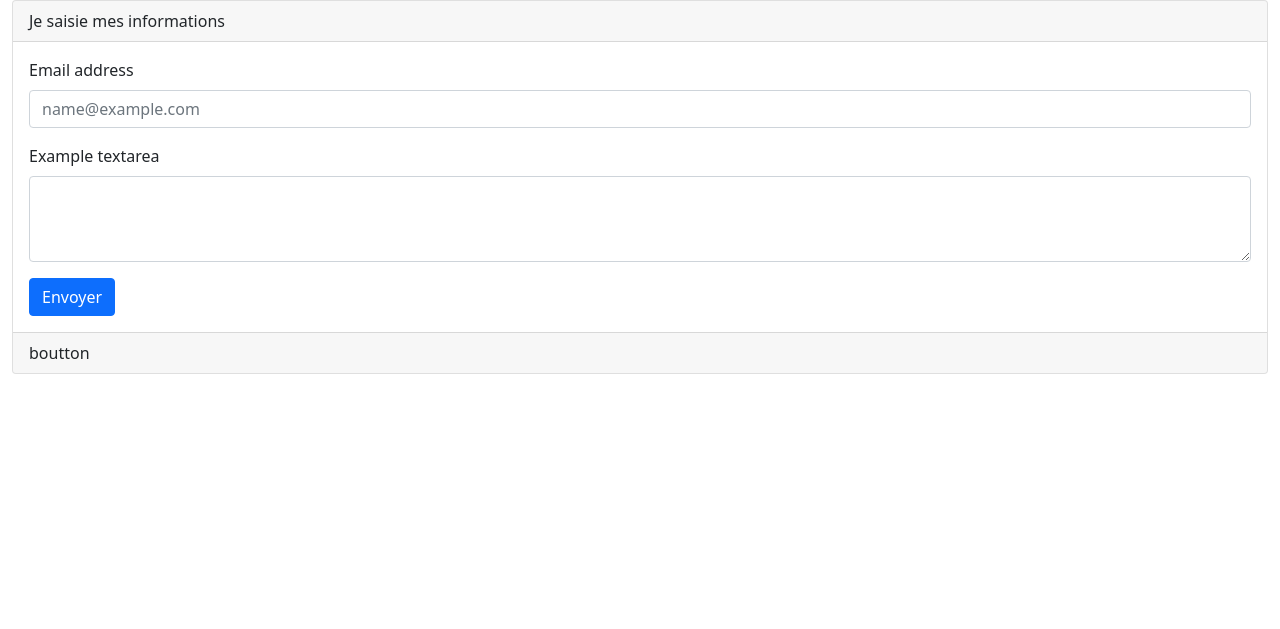
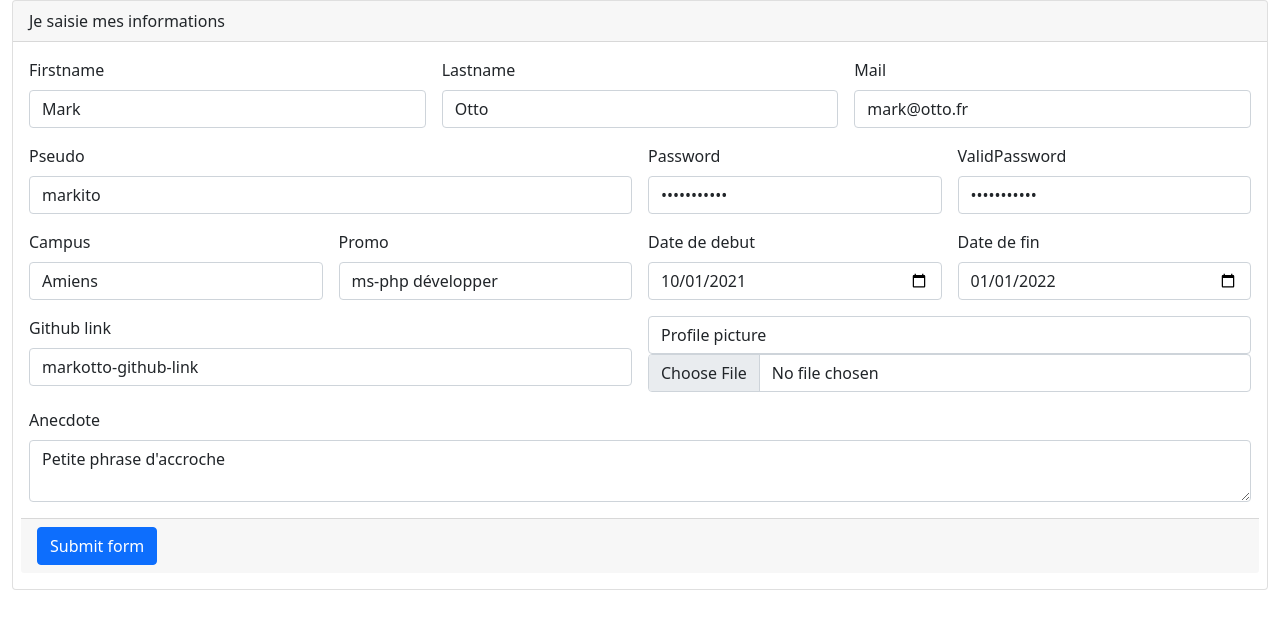
Before and after one commit to Kevin-Quintin/alumni, a PHP site: page /views/ajout_user.php in a window 1280 px wide. Shown: the part 56-685 px from the top of the page. Run offline with PHP 8.4, Linux system fonts and the light colour scheme; some libraries are stand-ins or nearby versions.

Commit message:
Ajout de la vue d'inscription d'un utilisateur

```diff
--- a/views/ajout_user.php
+++ b/views/ajout_user.php
@@ -5,23 +5,73 @@ require_once('header.php');
     <div class="card">
         <div class="card-header">Je saisie mes informations</div>
         <div class="card-body">
-            <form method="POST" action="../controllers/add_usersController.php">
-                <div class="mb-3">
-                    <label for="exampleFormControlInput1" class="form-label">Email address</label>
-                    <input type="email" class="form-control" id="exampleFormControlInput1" placeholder="name@example.com">
+            <form class="row g-3 needs-validation" method="POST" action="../controllers/add_usersController.php" novalidate>
+                <div class="col-md-4">
+                    <label for="firstname" class="form-label">Firstname</label>
+                    <input type="text" class="form-control" id="firstname" value="Mark" name="firstname" required>
                 </div>
-                <div class="mb-3">
-                    <label for="exampleFormControlTextarea1" class="form-label">Example textarea</label>
-                    <textarea class="form-control" id="exampleFormControlTextarea1" rows="3"></textarea>
+                <div class="col-md-4">
+                    <label for="lastname" class="form-label">Lastname</label>
+                    <input type="text" class="form-control" id="lastname" value="Otto" name="lastname" required>
                 </div>
-                <button type="submit" class="btn btn-primary">Envoyer</button>
+                <div class="col-md-4">
+                    <label for="mail" class="form-label">Mail</label>
+                    <input type="text" class="form-control" id="mail" value="mark@otto.fr" name="mail" required>
+                </div>
+                <div class="col-md-6">
+                    <label for="pseudo" class="form-label">Pseudo</label>
+                    <input type="text" class="form-control" id="pseudo" value="markito" name="pseudo">
+                </div>
+                <div class="col-md-3">
+                    <label for="password" class="form-label">Password</label>
+                    <input type="password" class="form-control" id="password" required value="azertY23456" name="password">
+                </div>
+                <div class="col-md-3">
+                    <label for="validPassword" class="form-label">ValidPassword</label>
+                    <input type="password" class="form-control" id="validPassword" required value="azertY23456" name="validPassword">
+                </div>
+                <div class="col-md-3">
+                    <label for="campus" class="form-label">Campus</label>
+                    <input type="text" class="form-control" id="campus" required value="Amiens" name="campus">
+                    <div class="invalid-feedback">
+                    </div>
+                </div>
+                <div class="col-md-3">
+                    <label for="promo" class="form-label">Promo</label>
+                    <input type="text" class="form-control" id="promo" required value="ms-php développer" name="promo">
+                    <div class="invalid-feedback">
+                    </div>
+                </div>
+                <div class="col-md-3">
+                    <label for="date_debut" class="form-label">Date de debut</label>
+                    <input type="date" class="form-control" id="date_debut" required value="2021-10-01" name="date_debut">
+                    <div class="invalid-feedback">
+                    </div>
+                </div>
+                <div class="col-md-3">
+                    <label for="date_fin" class="form-label">Date de fin</label>
+                    <input type="date" class="form-control" id="date_fin" required value="2022-01-01" name="date_fin">
+                    <div class="invalid-feedback">
+                    </div>
+                </div>
+                <div class="col-md-6">
+                    <label for="github_link" class="form-label">Github link</label>
+                    <input type="text" class="form-control" id="github_link" value="markotto-github-link" name="github_link">
+                </div>
+                <div class="col-md-6">
+                    <label for="profile_picture" class="form-control">Profile picture</label>
+                    <input class="form-control" type="file" id="profile_picture" value="34.jpg" name="profile_picture">
+                </div>
+                <div class="col-md-12">
+                    <label for="anecdote" class="form-label">Anecdote</label>
+                    <textarea type="text" class="form-control" id="anecdote" name="anecdote">Petite phrase d'accroche</textarea>
+                </div>
+                <div class="card-footer">
+                    <button class="btn btn-primary" type="submit">Submit form</button>
+                </div>
             </form>
         </div>
-        <div class="card-footer">
-            boutton
-        </div>
     </div>
-
 </div>
 
 <?php
```
